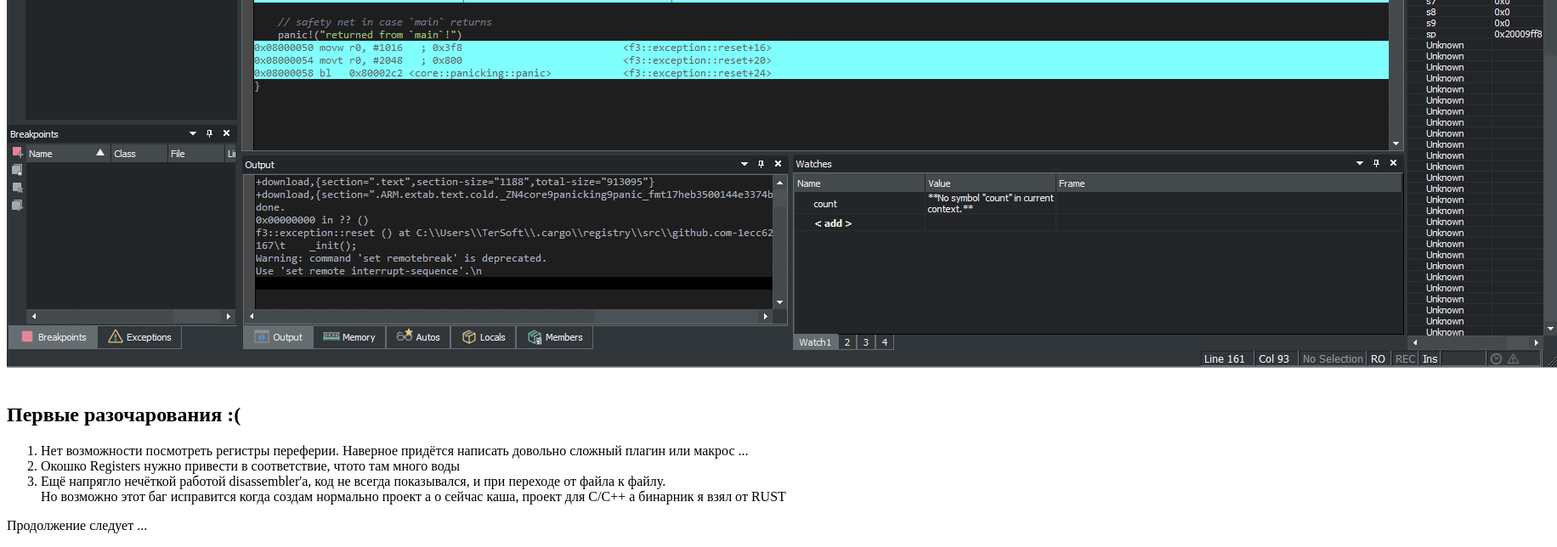
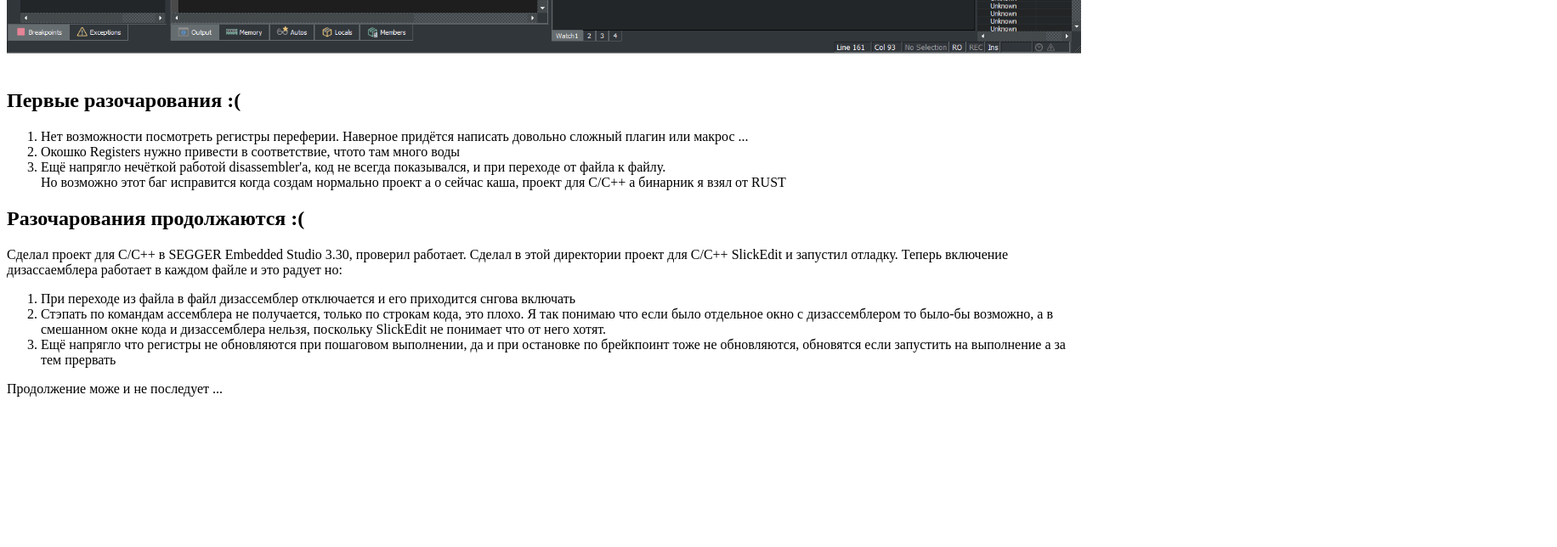
Before and after one commit to Bocha91/Bocha91.github.io, a plain HTML site: page Slick/index.html in a window 1280 px wide. Shown: the part 1261-1905 px from the top of the page at 85% size, 1832 px wide, since content can reach past the window. After the commit the page ends 1744 px from the top, so only its background shows below. Drawn offline with Linux system fonts and the light colour scheme.

Commit message:
Разочарования продолжаются :(

```diff
--- a/Slick/index.html
+++ b/Slick/index.html
@@ -17,20 +17,36 @@
   <p>Сегодня получилось подключить SlickEdit к OpenOCD, и оно заработало ... </p>
   <p>Это стало возможно благодаря Мозжевилов Андрей Борисович, г. Екатеринбург. Огромное ему спасибо.</p>
   <a href="http://electronix.ru/forum/index.php?showtopic=49252">Вот ссылка</a>
+  <p>Также положил у себя  <a href="https://Bocha91.github.io\Slick\SlickEdit_OpenOCD_1_0.rar">https://Bocha91.github.io\Slick\SlickEdit_OpenOCD_1_0.rar</a></p>
+
   <br>
   <br>
-  <img src="SlickGDB.png" alt="A">
+  <img src="SlickGDB.png" width ="100%" alt="SlickGDB">
   <br>
   <br>
   <h2>Первыe разочарования :(</h2>
   <ol>
-    <li> Нет возможности посмотреть регистры переферии. Наверное придётся написать довольно сложный плагин или макрос ...</li>
-    <li> Окошко Registers нужно привести в соответствие, чтото там много воды</li>
+    <li>Нет возможности посмотреть регистры переферии. Наверное придётся написать довольно сложный плагин или макрос ...</li>
+    <li>Окошко Registers нужно привести в соответствие, чтото там много воды</li>
     <li>Ещё напрягло нечёткой работой disassembler'а, код не всегда показывался, и при переходе от файла к файлу.<br>
         Но возможно этот баг исправится когда создам нормально проект а о сейчас каша, проект для С/С++ а бинарник я взял от RUST</li>
   </ol>
 
-  <p>Продолжение следует ...</p>
+  <h2>Разочарования продолжаются :(</h2>
+  <p>Сделал проект для С/С++ в SEGGER Embedded Studio 3.30, проверил работает.
+     Сделал в этой директории проект для С/С++ SlickEdit и запустил отладку. Теперь включение дизассаемблера работает в каждом файле
+     и это радует но:</p>
+  <ol>
+        <li>При переходе из файла в файл дизассемблер отключается и его приходится снгова включать</li>
+        <li>Стэпать по командам ассемблера не получается, только по строкам кода, это плохо. Я так понимаю что если было
+            отдельное окно с дизассемблером то было-бы возможно, а в смешанном окне кода и дизассемблера нельзя, поскольку
+            SlickEdit не понимает что от него хотят.</li>
+        <li>Ещё напрягло что регистры не обновляются при пошаговом выполнении, да и при остановке по брейкпоинт тоже
+            не обновляются, обновятся если запустить на выполнение а за тем прервать</li>
+  </ol>
+
+
+  <p>Продолжение може и не последует ...</p>
 
 </body>
 </html>
```
Also changed, not shown: knopki/index.html (+2 -2 lines), 1 other file.
